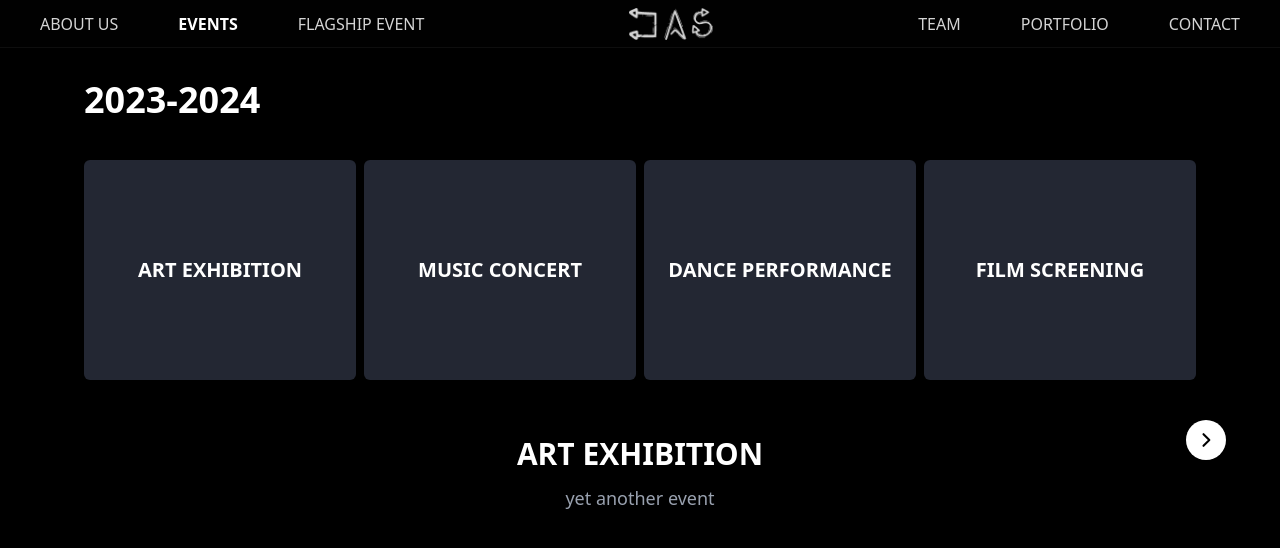
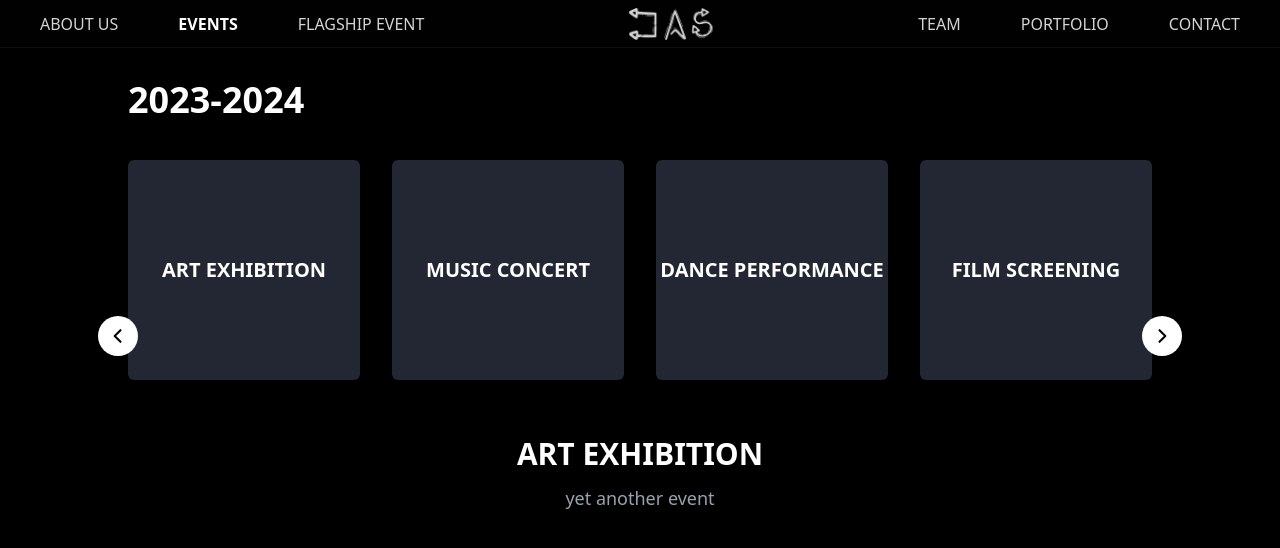
Before and after one commit to ishikamanchanda30/DASBVP, a React (Vite) app: page /events in a window 1280 px wide. Shown: the top 548 px of the page. Built offline with nearby package versions, Linux system fonts and the light colour scheme.

Commit message:
Fixing Nav Bar , Events Page

```diff
--- a/src/Pages/Events.tsx
+++ b/src/Pages/Events.tsx
@@ -52,23 +52,47 @@ const Events: React.FC = () => {
   );
 
   return (
-    <div className="w-screen h-screen bg-black text-white flex flex-col justify-start items-center py-20 px-21 font-kumbh">
-
-      <div className="text-left w-full mb-10 ">
+    <div className="w-screen h-screen bg-black text-white flex flex-col justify-start items-center py-20 px-12 font-kumbh">
+      {/* Year Range */}
+      <div className="text-left w-full max-w-5xl mb-10"> {/* Increased mb */}
         <p className="text-4xl font-bold">{events[0].yearRange}</p>
       </div>
 
-      <div className="relative w-full h-full ">
-        <button className="absolute top-1/2 right-[-30px] transform -translate-y-1/2 bg-white rounded-full w-10 h-10 flex items-center justify-center focus:outline-none"
+      {/* Carousel Container */}
+      <div className="relative w-full max-w-5xl">
+        {/* Navigation Arrows - Circle Buttons */}
+        <button
+          className="absolute top-1/2 left-[-30px] transform -translate-y-1/2 bg-white rounded-full w-10 h-10 flex items-center justify-center focus:outline-none"
+          onClick={handlePrev}
+          aria-label="Previous"
+        >
+          <svg
+            xmlns="http://www.w3.org/2000/svg"
+            className="h-5 w-5 text-black" // Smaller arrow icon
+            fill="none"
+            viewBox="0 0 24 24"
+            stroke="currentColor"
+          >
+            <path
+              strokeLinecap="round"
+              strokeLinejoin="round"
+              strokeWidth="2.5"
+              d="M15 19l-7-7 7-7"
+            />
+          </svg>
+        </button>
+        <button
+          className="absolute top-1/2 right-[-30px] transform -translate-y-1/2 bg-white rounded-full w-10 h-10 flex items-center justify-center focus:outline-none"
           onClick={handleNext}
           aria-label="Next"
         >
           <svg
             xmlns="http://www.w3.org/2000/svg"
-            className="h-5 w-5 text-black"
+            className="h-5 w-5 text-black" // Smaller arrow icon
             fill="none"
             viewBox="0 0 24 24"
-            stroke="currentColor">
+            stroke="currentColor"
+          >
             <path
               strokeLinecap="round"
               strokeLinejoin="round"
@@ -78,21 +102,24 @@ const Events: React.FC = () => {
           </svg>
         </button>
 
-        <div className="flex justify-center gap-2">
+        {/* Carousel Content - Two items side by side */}
+        <div className="flex justify-center gap-8"> {/* Center items and add horizontal gap */}
           {visibleEvents.map((event) => (
             <div
               key={event.id}
               className="w-1/2 max-w-md" // Adjust max-w if needed
             >
-
-              <div className="bg-[#232733] py-24 flex items-center justify-center rounded-md">
-                <p className="text-xl font-bold text-center">{event.title}</p>
+              {/* Event Title as Thumbnail */}
+              <div className="bg-[#232733] py-24 flex items-center justify-center rounded-md"> {/* Darker blue-gray background, rounded corners, increased py */}
+                <p className="text-xl font-bold text-center">{event.title}</p> {/* Larger font size */}
               </div>
             </div>
           ))}
         </div>
-        <div className="mt-14 text-center">
-          <h2 className="text-3xl font-bold mb-3">{events[currentIndex * slidesPerPage]?.title || ' '}</h2>
+
+        {/* Event Details below carousel */}
+        <div className="mt-14 text-center"> {/* Increased mt */}
+          <h2 className="text-3xl font-bold mb-3">{events[currentIndex * slidesPerPage]?.title || ' '}</h2> {/* Increased mb */}
           <p className="text-lg text-gray-400">{events[currentIndex * slidesPerPage]?.description || ' '}</p>
         </div>
       </div>
```
